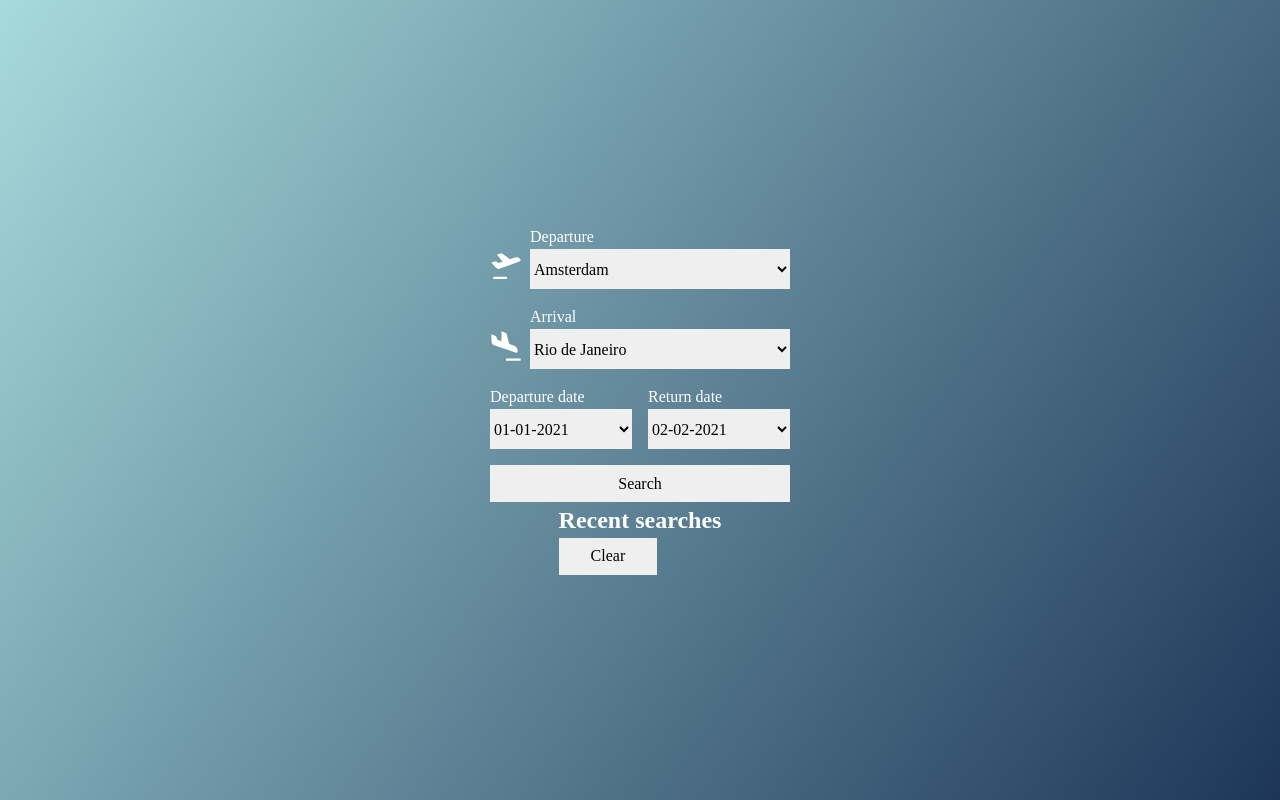
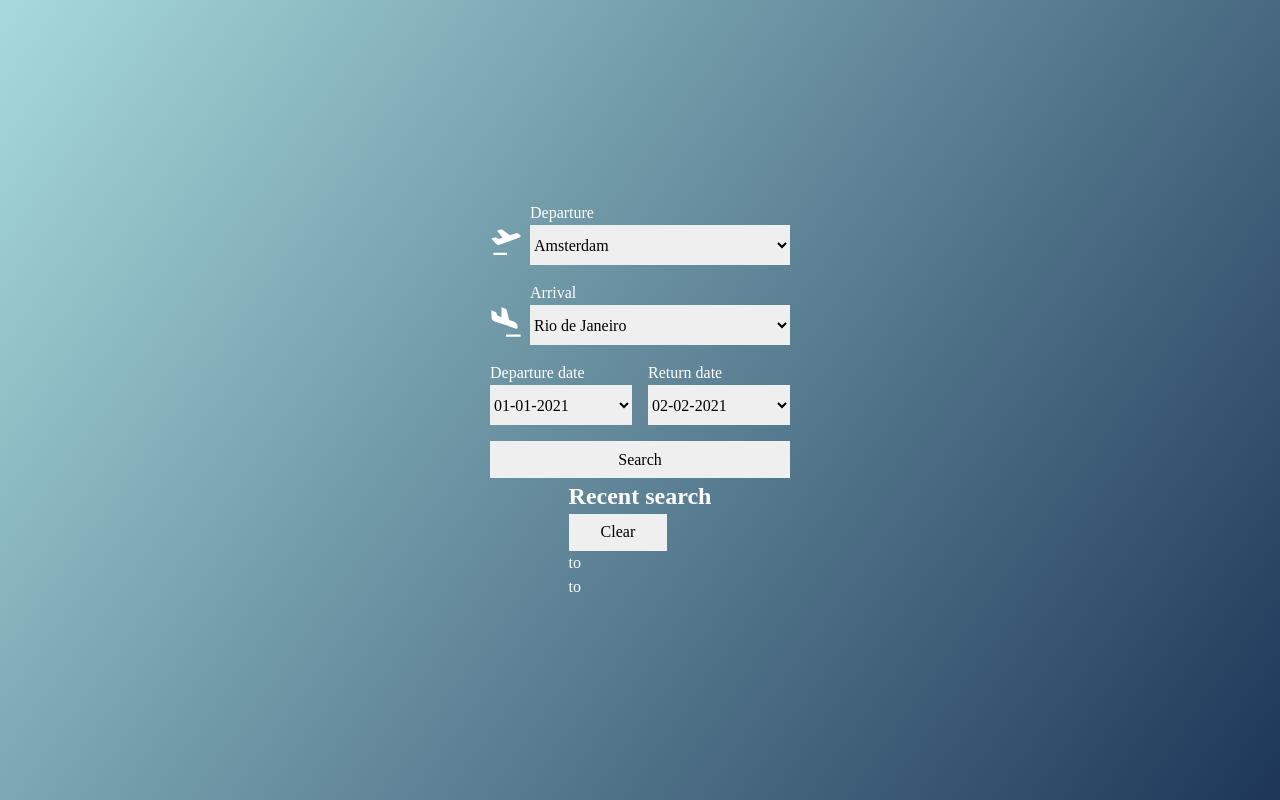
Before and after one commit to ndemia/flight-search, a plain HTML site: page index.html in a window 1280 px wide. Drawn offline with Linux system fonts and the light colour scheme.

Commit message:
Created HTML template for previously search flight information

```diff
--- a/index.html
+++ b/index.html
@@ -91,14 +91,14 @@
 
     </form>
 
-    <section class="searches">
-      <div class="searches__header">
-        <h2>Recent searches</h2>
+    <section class="search">
+      <div class="search__header">
+        <h2>Recent search</h2>
         <button class="btn btn--clear">Clear</button>
       </div>
-      <div class="searches__results">
-        <p class="searches__locations"></p>
-        <p class="searches__dates"></p>
+      <div class="search__results">
+        <p><span class="search__departure"></span> to <span class="search__arrival"></span></p>
+        <p><span class="search__departure-date"></span> to <span class="search__return-date"></span></p>
       </div>
     </section>
 
```
